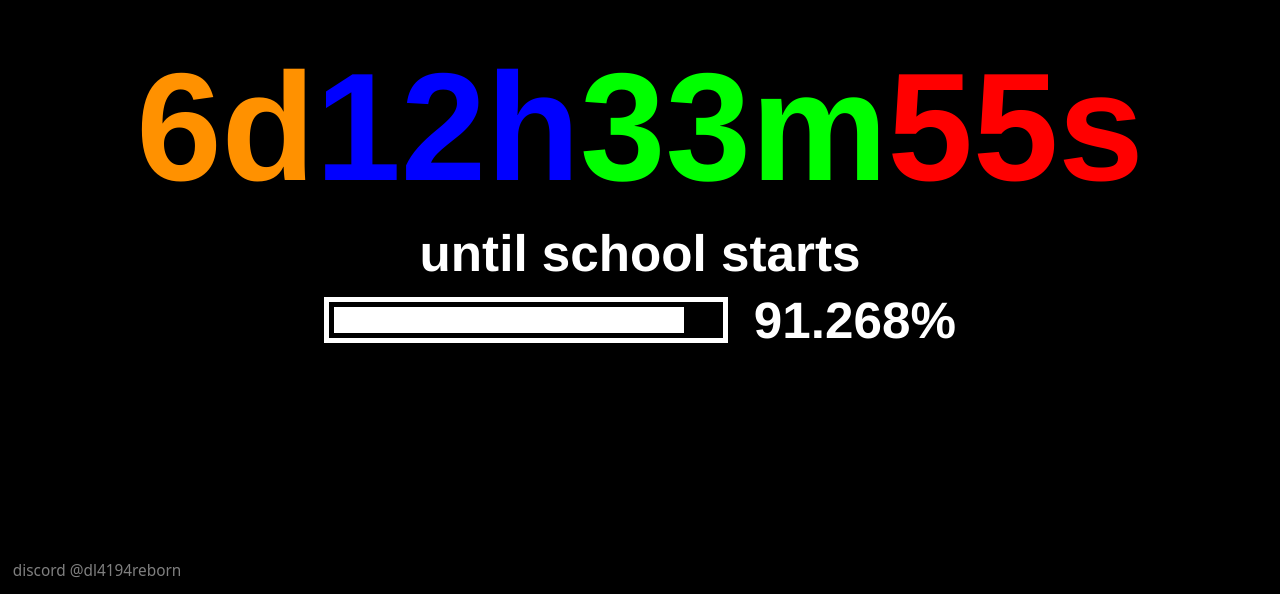
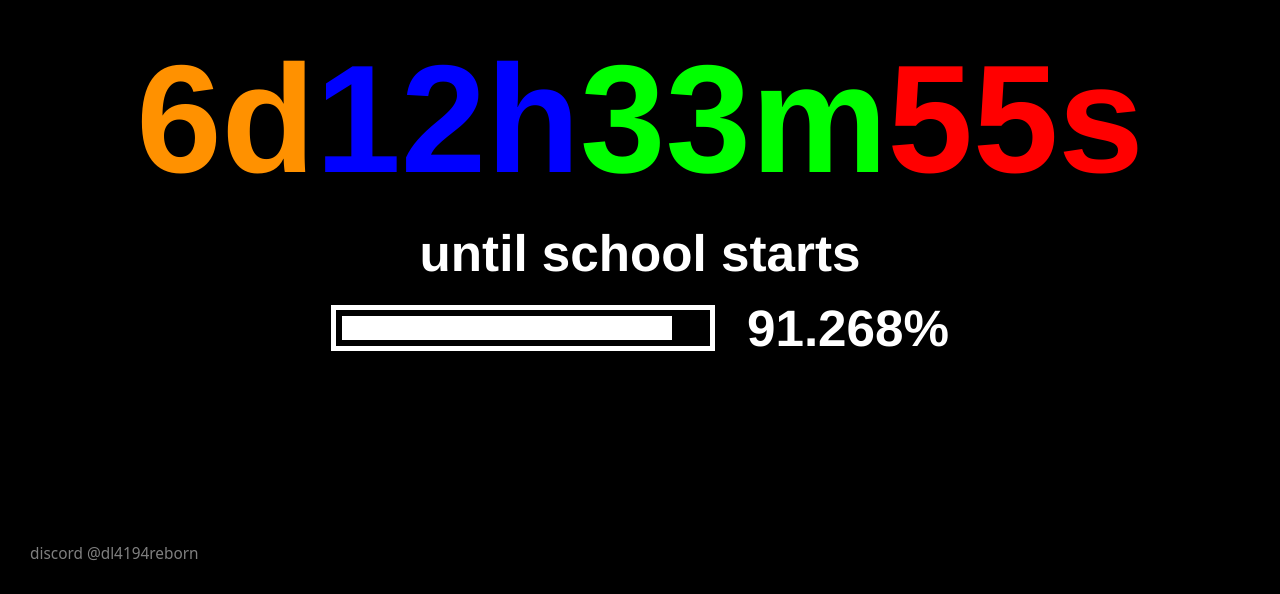
Before and after one commit to dl4194/ccasend, a plain HTML site: page index.html in a window 1280 px wide. Shown: the part 206-800 px from the top of the page. Drawn offline with Linux system fonts and the light colour scheme; no server answers.

Commit message:
improve css sizes

```diff
--- a/style.css
+++ b/style.css
@@ -1,6 +1,7 @@
 *{
     font-family: system-ui, -apple-system, BlinkMacSystemFont, 'Segoe UI', Roboto, Oxygen, Ubuntu, Cantarell, 'Open Sans', 'Helvetica Neue', sans-serif;
     color: #FFFFFF;
+    box-sizing: border-box;
 }
 
 .noselect{
@@ -12,26 +13,13 @@ h1,span,button{
     font-weight: 700;
     margin: 0;
     white-space: nowrap;
-    overflow: hidden;
 }
 h1 {
-    font-size: 12vw;
+    font-size: clamp(3rem, 12vw, 20rem);
 }
-span{
-    font-size: 4vw;
-}
-button{
-    border: 0.4vw solid #FFFFFF;
-    /* width: 7vw;
-    height: 4vw; */
-    background-color: #000000;
-    font-size: 2vw;
-    padding: 0.5vw;
-    transition: transform 0.1s ease;
-    cursor: pointer;
-}
-button:active {
-    transform: scale(0.95);
+
+span {
+    font-size: clamp(1rem, 4vw, 4rem);
 }
 
 .time-anim {
@@ -40,7 +28,7 @@ button:active {
 
 @keyframes pop {
     0% {
-        transform: translateY(3vh);
+        transform: translateY(clamp(10px,3vw,25px));
     }
     100% {
         transform: translateY(0);
@@ -60,21 +48,23 @@ body {
 }
 
 #main{
-    gap: 1vh;
+    gap: 1rem;
     flex-direction: column;
-    height: 100vh;
+    height: 100%;
 }
 
 .hcontainer{
-    gap: 2vw;
+    gap: 2rem;
     flex-direction: row;
 }
 
 .pcontainer {
-    width: 30vw;
-    height: 2vw;
-    border: 0.4vw solid #FFFFFF;
-    padding: 0.4vw;
+    --element-width: clamp(170px,30vw,600px);
+    width: var(--element-width);
+    /* height: clamp(,,60px); */
+    height: calc(var(--element-width) * 0.12);
+    border: calc(var(--element-width) * 0.015) solid #FFFFFF;
+    padding: calc(var(--element-width) * 0.015);
     background-color: #000000;
 }
 
@@ -97,8 +87,8 @@ body {
 
 #credit {
     position: fixed;
-    bottom: 1vw;
-    left: 1vw;
-    font-size: 1.2vw;
+    bottom: 30px;
+    left: 30px;
+    font-size: clamp(10px,1.2vw,20px);
     color: #7f7f7f;
 }
```
